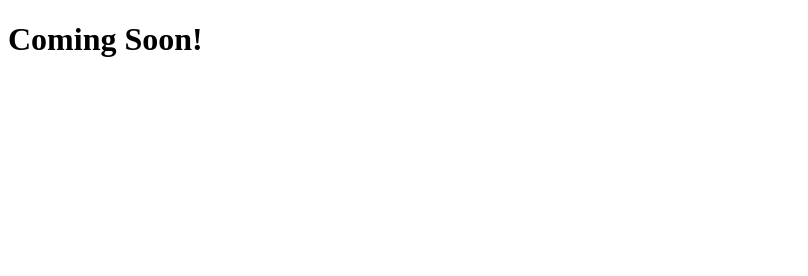
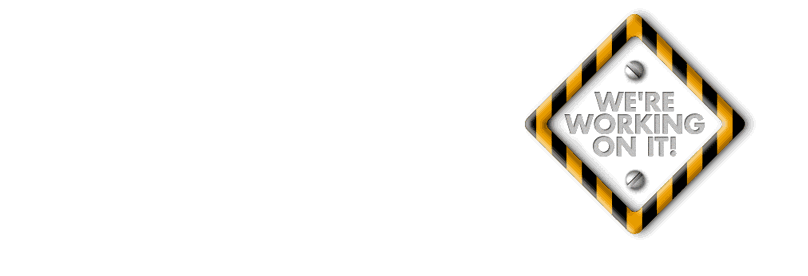
Before and after one commit to kalyanbabumadasi/Spnty, a plain HTML site: page index.html in a window 1280 px wide. Shown: the whole page, without its empty margins (0-808 px from the left). Drawn offline with Linux system fonts and the light colour scheme.

Commit message:
Add files via upload
added gif removed coming soon!

```diff
--- a/Files/index.css
+++ b/Files/index.css
@@ -0,0 +1,6 @@
+.App{
+    height: 100%;
+    display: flex;
+    justify-content: center;
+    align-items: center;
+}
--- a/index.html
+++ b/index.html
@@ -8,6 +8,8 @@
     <link rel="stylesheet" type="text/css" href="./Files/index.css">
 </head>
 <body>
-    <h1>Coming Soon!</h1>
+    <div class="App">
+    <img src="./Files/images/giphy.gif">
+    </div>
 </body>
 </html>
```
Also changed, not shown: Files/images/giphy.gif (added).
